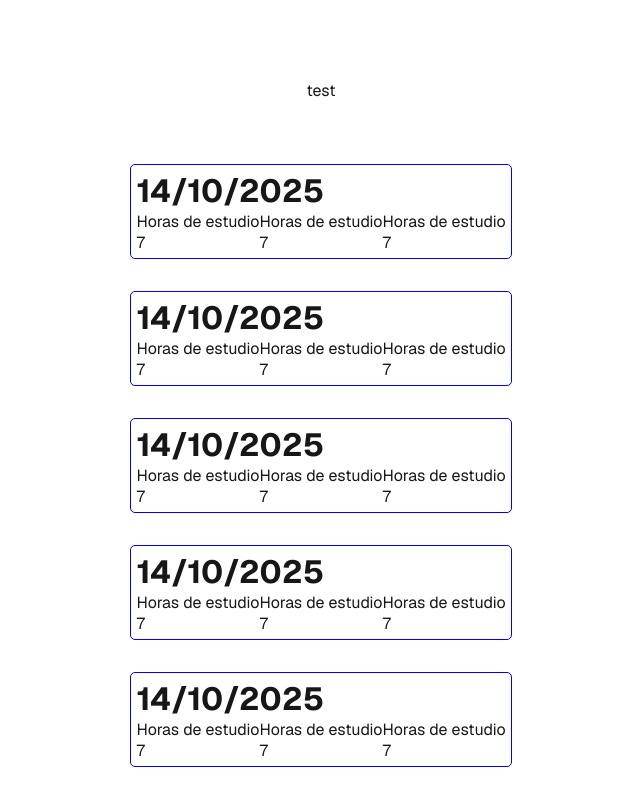
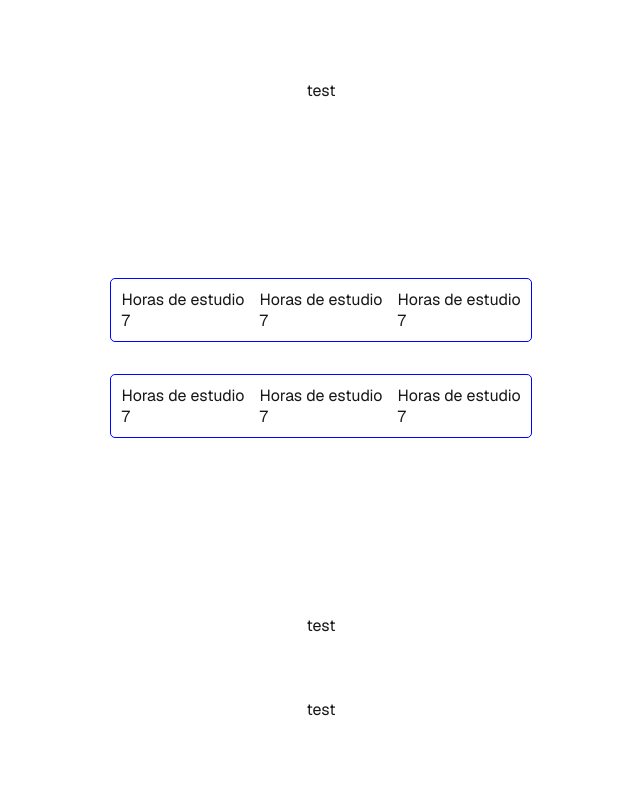
Before and after one commit to MarcoRosselDev/progres_day, a Next.js app: page / in a window 1280 px wide. Shown: the top 800 px of the page, without its empty margins (319-959 px from the left). Built offline with nearby package versions, Linux system fonts and the light colour scheme.

Commit message:
di | testing with an object of developing

```diff
--- a/src/app/page.tsx
+++ b/src/app/page.tsx
@@ -3,15 +3,31 @@ import styles from "./page.module.css";
 import Test from "./test";
 
 export default function Home() {
+
+  const objeto_de_desarrollo = [
+    {"14-10-2025": {
+      h_estudio: 6.5,
+      km_corridos: 13.5,
+      h_trabajo: 0
+    }},
+    {"15-10-2025" : {
+      h_estudio: 8,
+      km_corridos: 0,
+      h_trabajo: 0
+    }}
+  ]
+
+
+
   return (
     <div className={styles.page}>
       <Test />
       <div className={styles.main}>
-        <Card />
-        <Card />
-        <Card />
-        <Card />
-        <Card />
+        {
+          objeto_de_desarrollo.map((objeto) => {
+            return <Card obj={objeto} />
+          })
+        }
       </div>
       <Test />
       <Test />
--- a/src/components/card/Card.tsx
+++ b/src/components/card/Card.tsx
@@ -1,9 +1,11 @@
 import styles from "./card.module.css";
 
-const Card = () => {
+const Card = ({obj}) => {
+  console.log(obj, "from card component");
+
   return (
     <div className={styles.card}>
-      <h1>14/10/2025</h1>
+      <h1>{obj[0]}</h1>
       <div className={styles.card_container}>
         <div className={styles.card_section}>
           <p>Horas de estudio</p>
--- a/src/components/card/card.module.css
+++ b/src/components/card/card.module.css
@@ -1,10 +1,11 @@
 .card {
   border: 1px solid blue;
-  padding: 5px;
+  padding: 10px;
   border-radius: 5px;
 }
 
 .card_container {
   /*   border: 2px solid red; */
   display: flex;
+  gap: 15px;
 }
```
